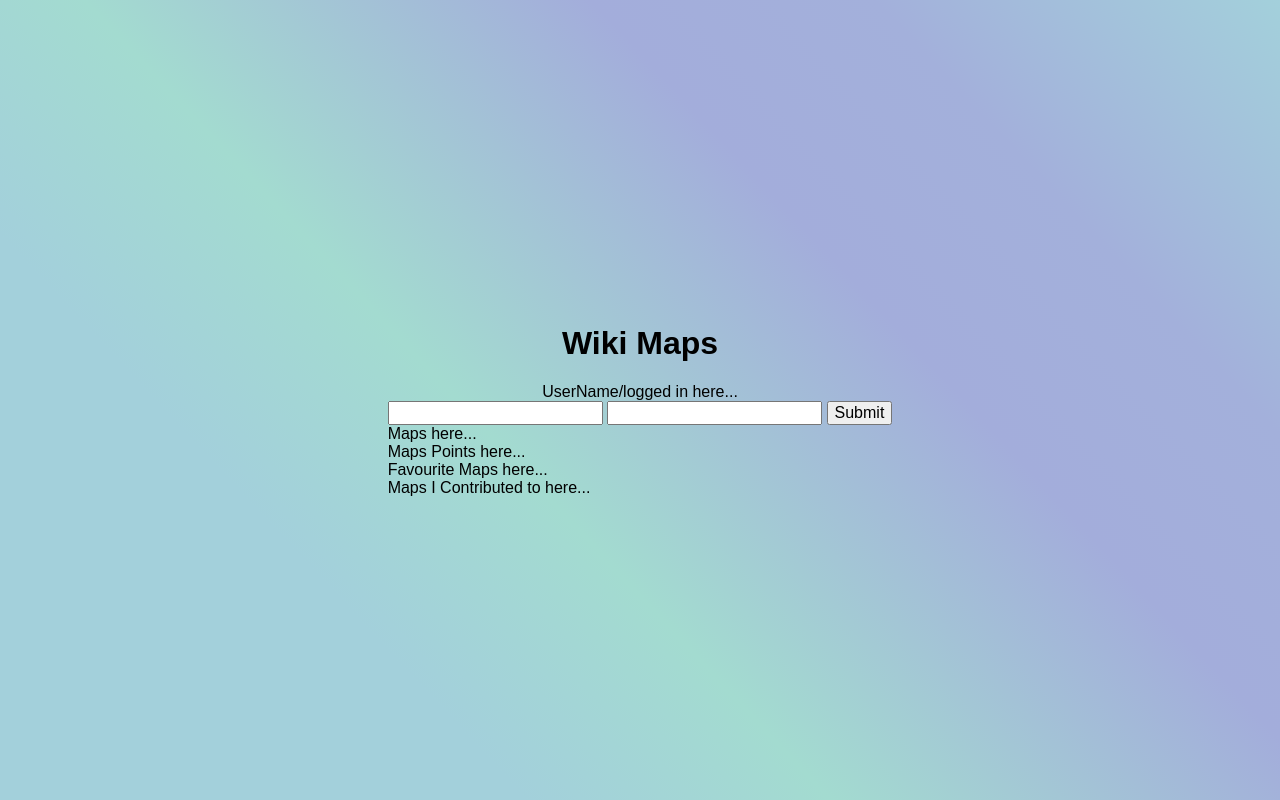
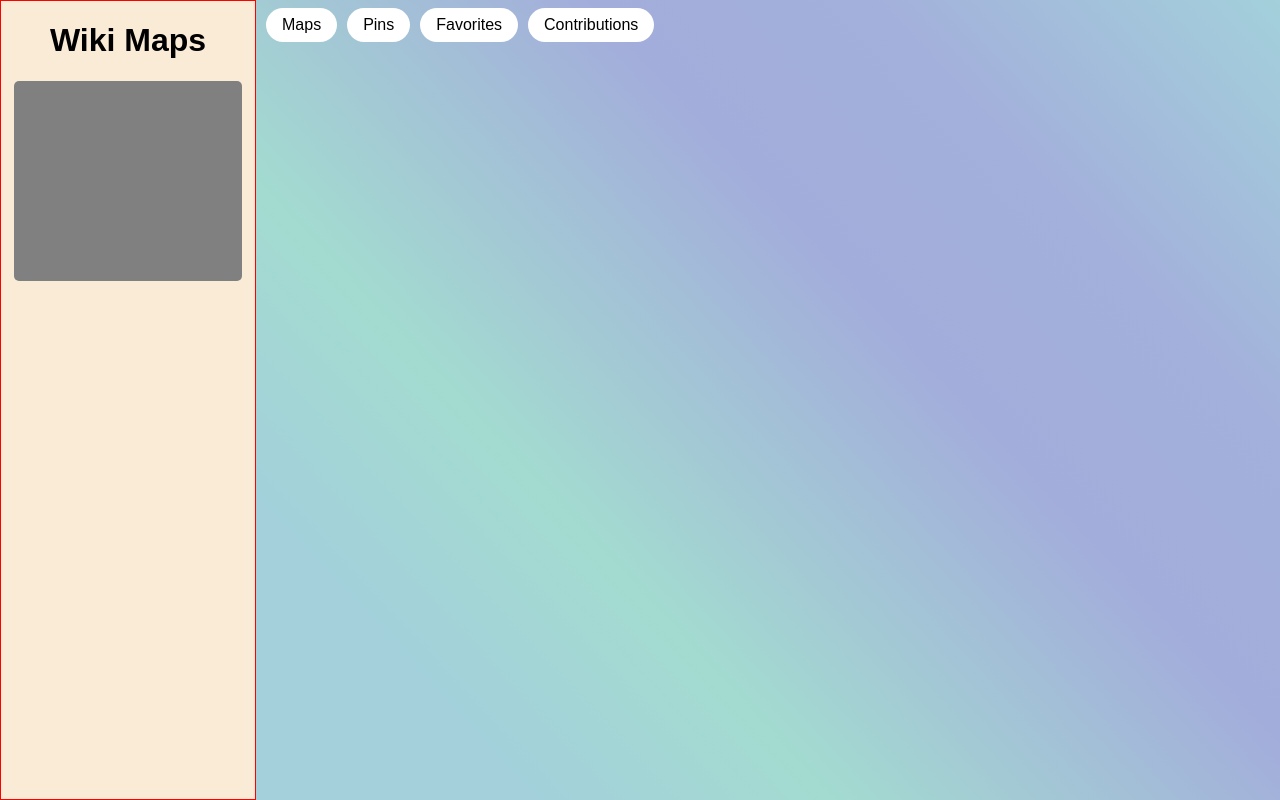
Before and after one commit to VinceEmond/wiki_map, a Node server app: page / in a window 1280 px wide. Run offline with Node 20, Linux system fonts and the light colour scheme; data that the repository does not hold is empty; style sheets or scripts are compiled from the project's sources.

Commit message:
Add side bar and nav buttons

```diff
--- a/styles/main.scss
+++ b/styles/main.scss
@@ -1,9 +1,9 @@
 body {
   display: flex;
-  justify-content: center;
-  align-items: center;
+  //justify-content: center;
+  //align-items: center;
   min-height: 100vh;
-  flex-direction: column;
+  //flex-direction: column;
 
   background: rgb(163, 208, 219);
   background: linear-gradient(
@@ -16,3 +16,47 @@ body {
     rgba(163, 208, 219, 1) 100%
   );
 }
+
+nav {
+  height: 50px;
+  width: 80%;
+  position: absolute;
+  right: 0;
+  background-color: none;
+  display: flex;
+  align-items: center;
+  flex-direction: row;
+}
+
+nav button {
+  background-color: white; /* Green */
+  border: none;
+  color: black;
+  padding: 8px 16px;
+  text-align: center;
+  text-decoration: none;
+  display: inline-block;
+  font-size: 16px;
+  border-radius: 25px;
+  margin-left: 10px;
+}
+
+#side-bar {
+  min-height: 100vh;
+  width: 20%;
+  background-color: antiquewhite;
+  border: 1px solid red;
+  position: absolute;
+  left: 0;
+  text-align: center;
+  display: flex;
+  align-items: center;
+  flex-direction: column;
+}
+
+.folder {
+  height: 200px;
+  width: 90%;
+  background-color: grey;
+  border-radius: 5px;
+}
--- a/views/index.ejs
+++ b/views/index.ejs
@@ -14,7 +14,25 @@
 </head>
 
 <body>
-  <h1>Wiki Maps</h1>
+
+  <nav>
+    <button type="button">Maps</button>
+    <button type="button">Pins</button>
+    <button type="button">Favorites</button>
+    <button type="button">Contributions</button>
+  </nav>
+
+  <section id="side-bar">
+    <div>
+      <h1>Wiki Maps</h1>
+    </div>
+    <div class="folder">
+
+    </div>
+  </section>
+
+
+  <!--<h1>Wiki Maps</h1>
   <header class="user_status">UserName/logged in here...</header>
   <section>
     <div>
@@ -29,9 +47,9 @@
     <div class="favourites_list">Favourite Maps here...</div>
     <div class="contributed_maps_list">Maps I Contributed to here...</div>
 
-  </section>
+  </section>-->
   <!-- App JS -->
-  <!--<script type="text/javascript" src="/scripts/app.js"></script>
+  <!--<script type="text/javascript" src="/scripts/app.js"></script> -->
 </body>
 
 </html>
```
Also changed, not shown: public/images/map_logo.png (added).
